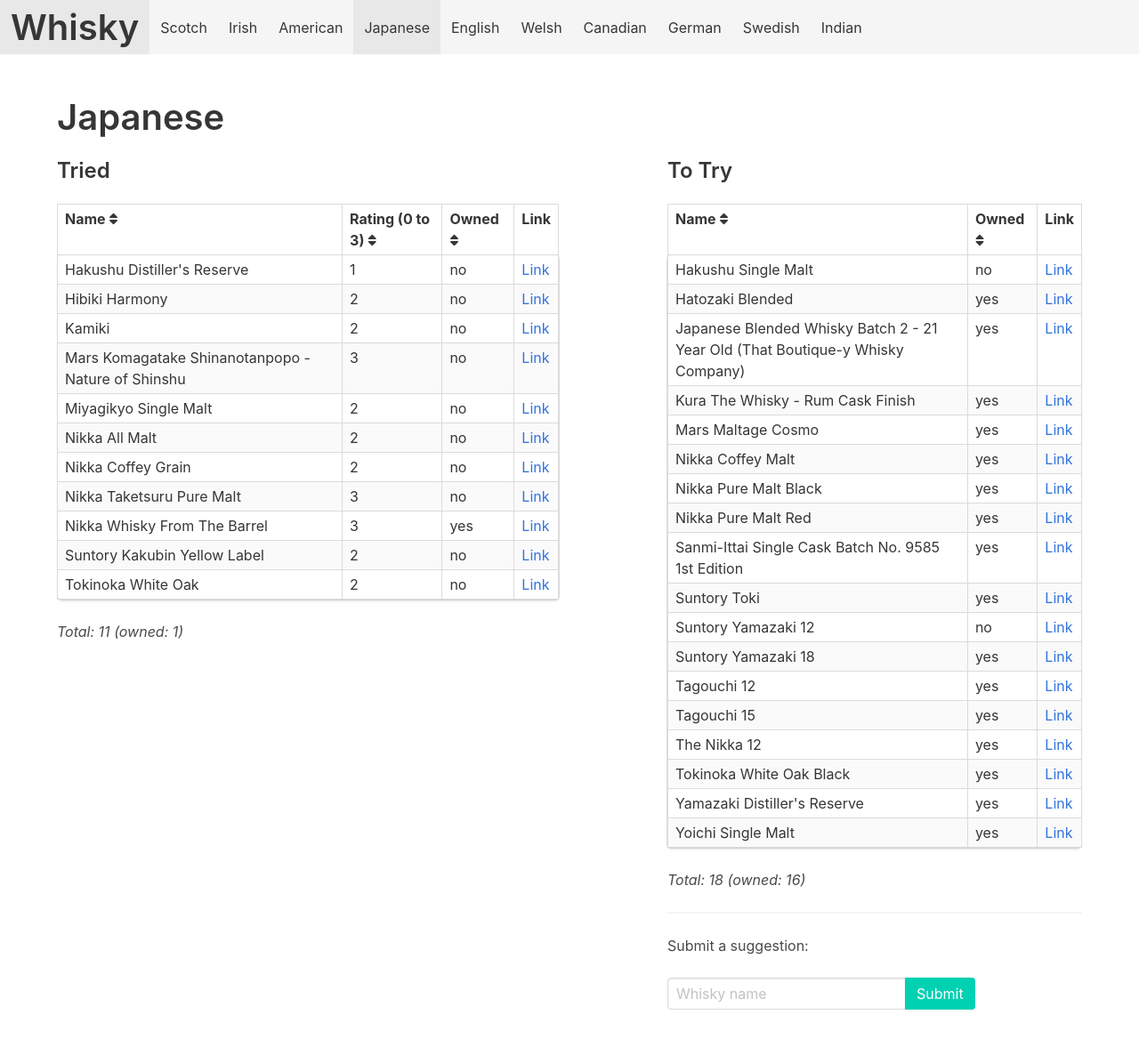
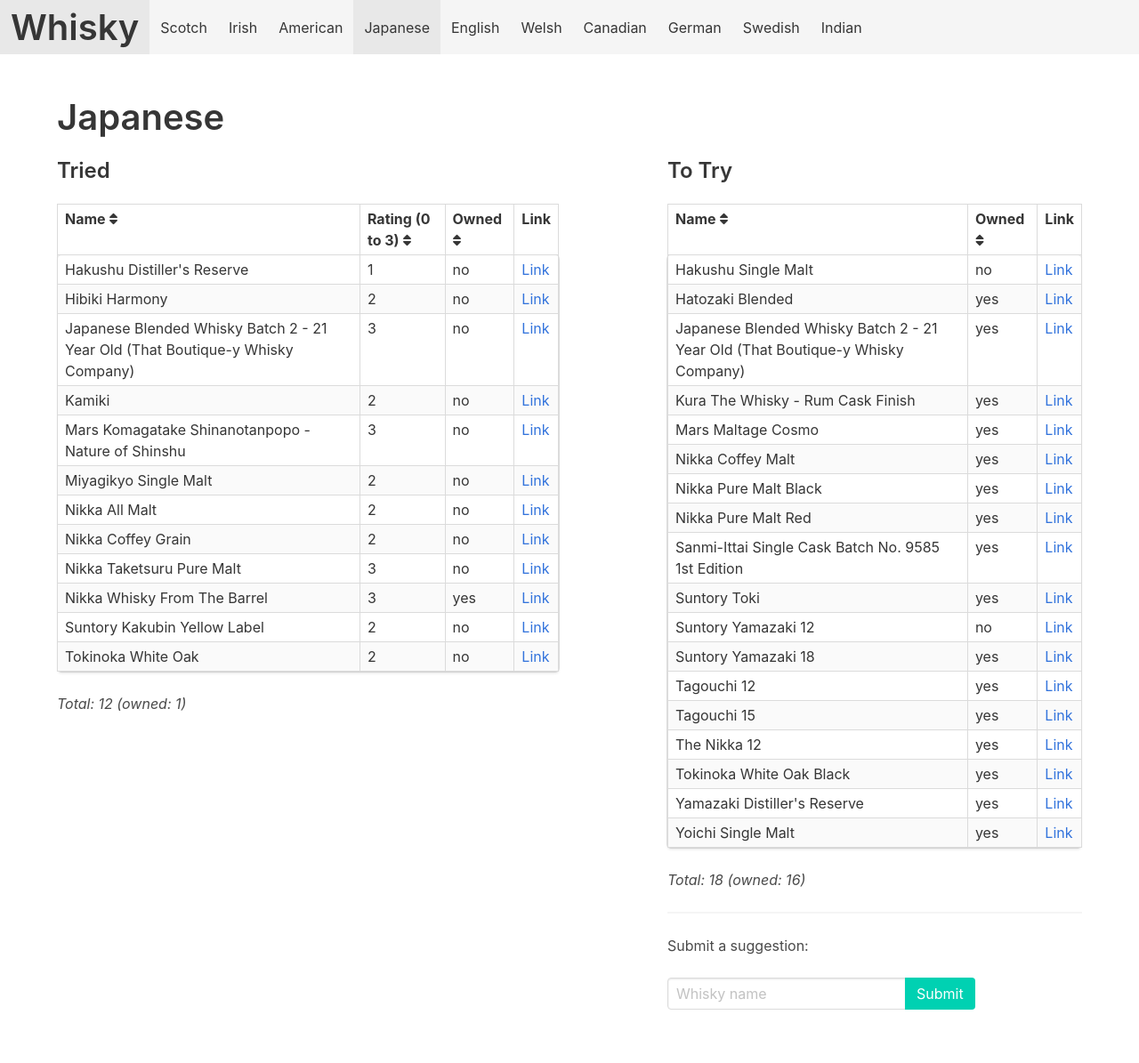
Before and after one commit to grega/whisky, a Jekyll site: the page built from japanese.html, in a window 1280 px wide. Shown: the whole page at 89% size. Built offline with Jekyll 4.4.1, drawn with Linux system fonts in a browser that asks for light colours; nearby versions of some CDN libraries.

Commit message:
Update Japanese Tried

```diff
--- a/_data/japanese/tried.yml
+++ b/_data/japanese/tried.yml
@@ -31,3 +31,6 @@
 
 - name: Tokinoka White Oak
   rating: 2
+
+- name: Japanese Blended Whisky Batch 2 - 21 Year Old (That Boutique-y Whisky Company)
+  rating: 3
```
